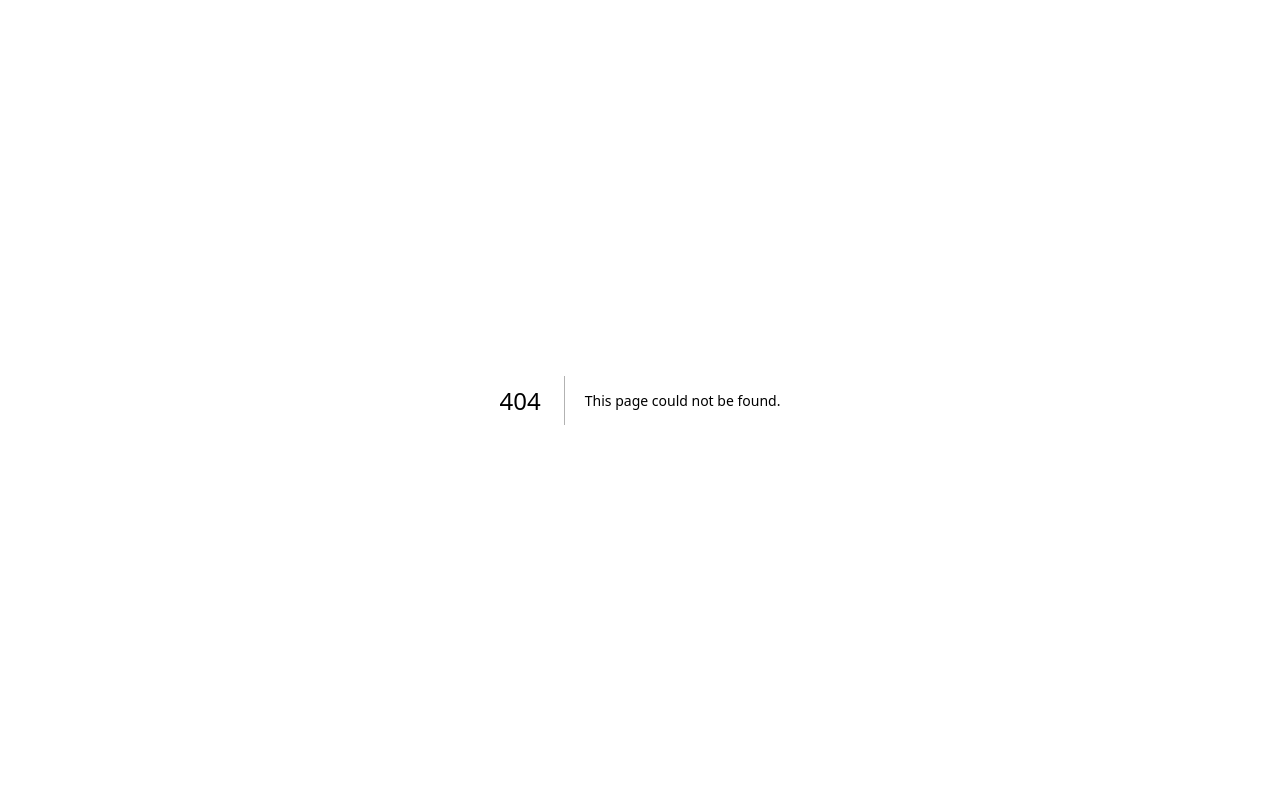
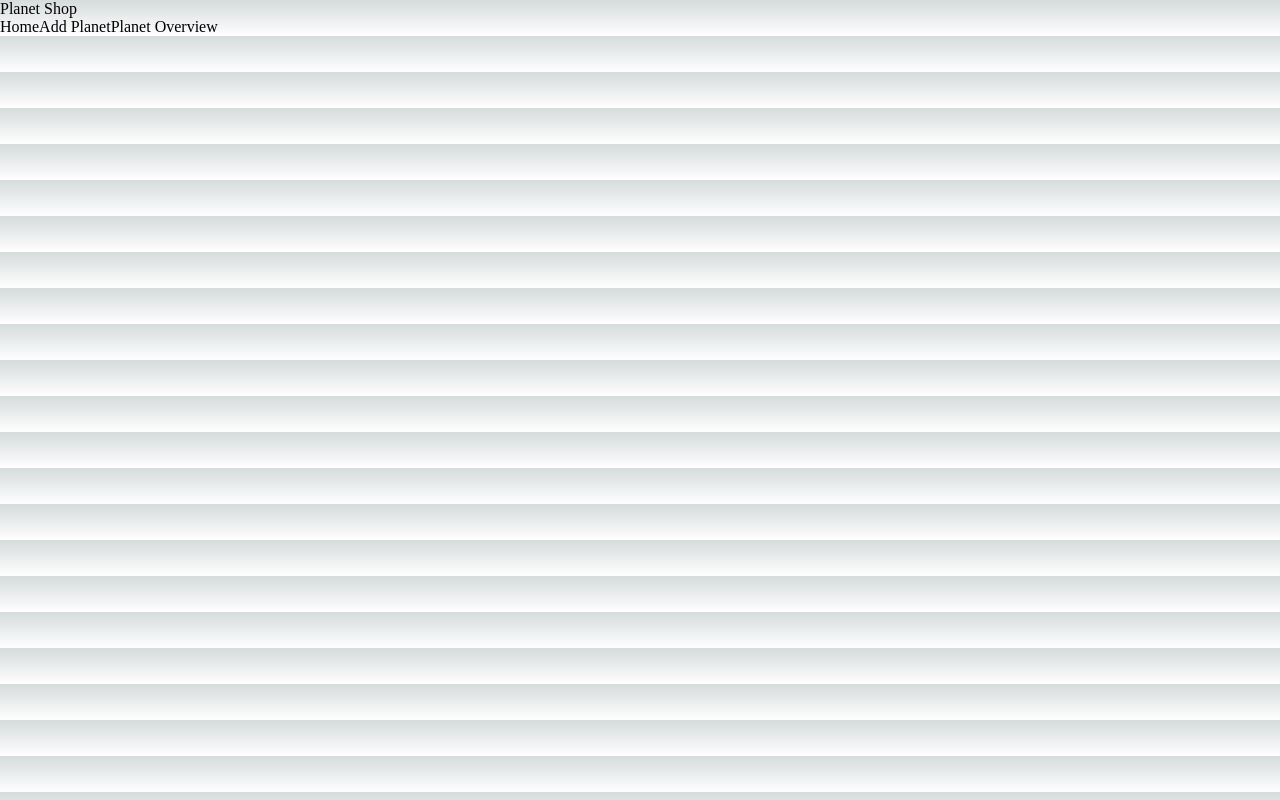
Before and after one commit to Yarne-Goossens/Web-Development-Project-4, a Next.js app in the folder frontend/: page /PlanetOverview in a window 1280 px wide. Before the commit this address had no page. Built offline with nearby package versions, Linux system fonts and the light colour scheme.

Commit message:
begin frontend

```diff
--- /dev/null
+++ b/frontend/pages/MetaHead.tsx
@@ -0,0 +1,11 @@
+import Head from 'next/head'
+
+const MetaHead:React.FC = () => {
+    return (<Head>
+        <title>Create Next App</title>
+        <meta name="description" content="Generated by create next app" />
+        <meta name="viewport" content="width=device-width, initial-scale=1" />
+        <link rel="icon" href="/favicon.ico" />
+    </Head>)
+}
+export default MetaHead;
--- /dev/null
+++ b/frontend/pages/PlanetOverview.tsx
@@ -0,0 +1,17 @@
+import Link from 'next/link';
+import  Header from './header'
+import MetaHead from './MetaHead'
+import styles from '@/styles/Home.module.css'
+
+const PlanetOverview:React.FC = () => {
+    return (<>
+        <Header />
+        <MetaHead />
+        <main className={styles.main}>
+        <div className={styles.description}>
+            <p>test</p>
+        </div>
+      </main>
+    </>)
+}
+export default Header;
--- /dev/null
+++ b/frontend/pages/header.tsx
@@ -0,0 +1,13 @@
+import Link from 'next/link';
+
+const Header:React.FC = () => {
+    return (<header>
+        <a>Planet Shop</a>
+        <nav>
+            <Link href="/">Home</Link>
+            <Link href="/PlanetAdd">Add Planet</Link>
+            <Link href="/PlanetOverview">Planet Overview</Link>
+        </nav>
+    </header>)
+}
+export default Header;
```
Also changed, not shown: frontend/pages/index.tsx (+4 -8 lines).
